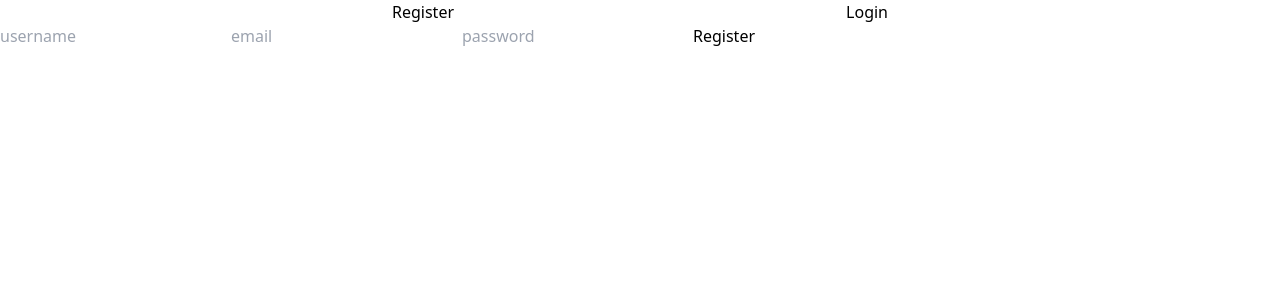
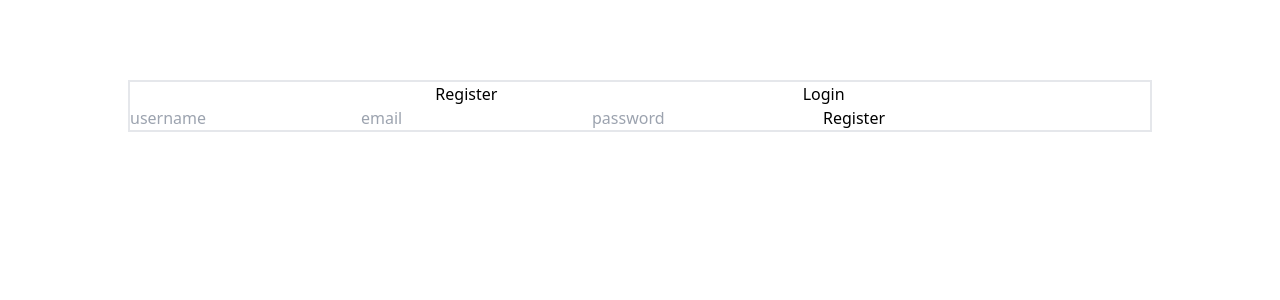
Before and after one commit to mayaheilpern/instagram-clone, a React (Create React App) app in the folder client/: page /auth in a window 1280 px wide. Shown: the top 300 px of the page. Built offline with nearby package versions, Linux system fonts and the light colour scheme.

Commit message:
started styling

```diff
--- a/client/src/Screens/Auth.jsx
+++ b/client/src/Screens/Auth.jsx
@@ -9,6 +9,8 @@ export const Auth = () => {
   const [selected, setSelected] = useState(tabs[0]);
 
   return (
+    <div className="w-screen h-screen">
+      <div className="border-2 mx-[10vw] my-[10vh]">
         <NavTab tabs={tabs} selected={selected} setSelected={setSelected}>
           <Tab isSelected={selected === tabs[0]}>
             <Register />
@@ -17,5 +19,7 @@ export const Auth = () => {
             <Login />
           </Tab>
         </NavTab>
+      </div>
+    </div>
   );
 };
```
Lines whose indentation alone changed are shown as unchanged.
